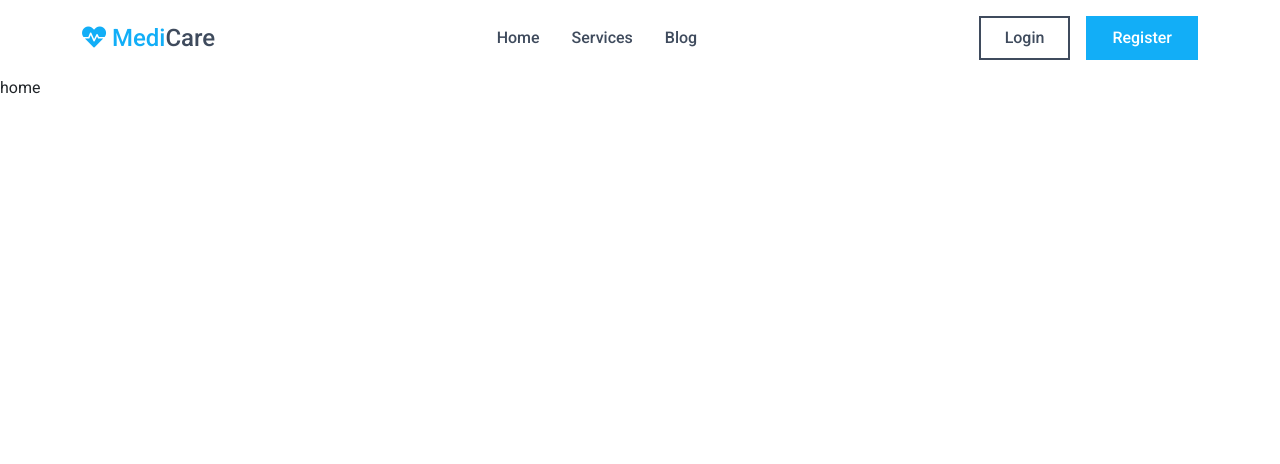
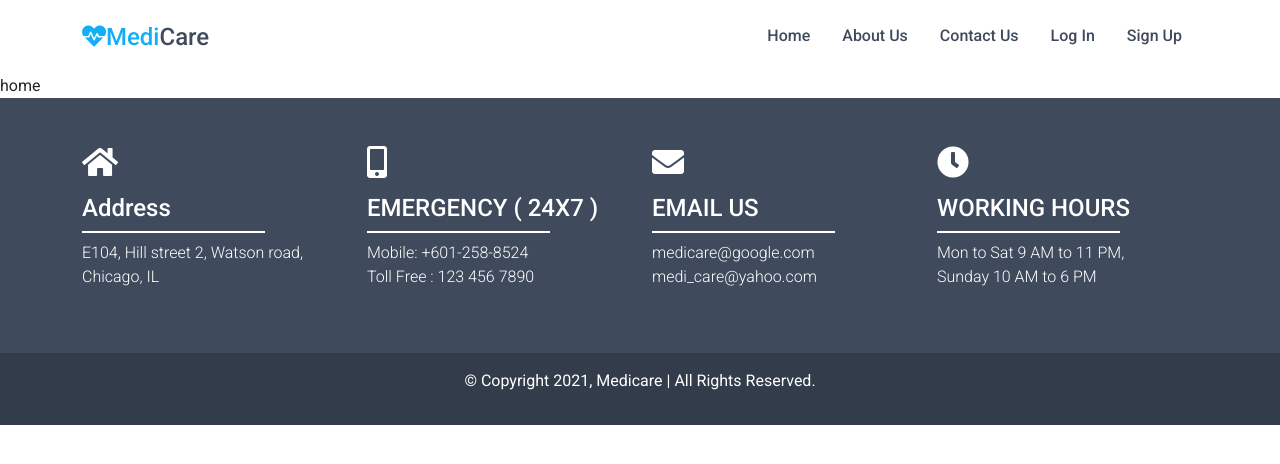
Before and after one commit to TasnimulHasan007/medicare, a React (Create React App) app: page /home in a window 1280 px wide. Shown: the top 464 px of the page. Built offline with nearby package versions, Linux system fonts and the light colour scheme.

Commit message:
footer done

```diff
--- a/package.json
+++ b/package.json
@@ -11,8 +11,10 @@
     "react": "^17.0.2",
     "react-bootstrap": "^2.0.0-rc.1",
     "react-dom": "^17.0.2",
+    "react-icons": "^4.3.1",
     "react-router-dom": "^5.3.0",
     "react-scripts": "4.0.3",
+    "styled-components": "^5.3.1",
     "web-vitals": "^1.0.1"
   },
   "scripts": {
--- a/src/App.css
+++ b/src/App.css
@@ -24,11 +24,3 @@ a {
   border: none;
   background: none;
 }
-
-/* utilities */
-.btn-main {
-  padding: 0.5rem 1.5rem;
-  border: 0.125rem solid;
-  font-weight: 500;
-  transition: 250ms ease;
-}
--- a/src/App.jsx
+++ b/src/App.jsx
@@ -2,6 +2,7 @@ import { BrowserRouter as Router, Switch, Route } from "react-router-dom"
 import Header from "./components/Header/Header"
 import Home from "./Pages/Home/Home"
 import "./App.css"
+import Footer from "./components/Footer/Footer"
 
 function App() {
   return (
@@ -16,6 +17,7 @@ function App() {
             <Home />
           </Route>
         </Switch>
+        <Footer />
       </Router>
     </>
   )
--- /dev/null
+++ b/src/components/Footer/Footer.css
@@ -0,0 +1,35 @@
+footer {
+  background: var(--secondary-color);
+  color: #fff;
+}
+
+.footer i {
+  font-size: 2rem;
+  margin-bottom: 1rem;
+}
+
+.footer .line {
+  width: 70%;
+  height: 0.15rem;
+  background: #fff;
+  margin-block: 0.5rem;
+}
+
+.footer p {
+  font-weight: 300;
+}
+
+.copyright {
+  text-align: center;
+  padding-block: 1rem;
+  backdrop-filter: brightness(0.8);
+}
+
+@media screen and (max-width: 768px) {
+  footer {
+    text-align: center;
+  }
+  .line {
+    margin-inline: auto;
+  }
+}
--- /dev/null
+++ b/src/components/Footer/Footer.jsx
@@ -0,0 +1,51 @@
+import React from "react"
+import { Col, Container, Row } from "react-bootstrap"
+import "./Footer.css"
+
+const Footer = () => {
+  return (
+    <footer>
+      <Container className="footer">
+        <Row className="py-5">
+          <Col lg={3} md={6}>
+            <i className="fas fa-home"></i>
+            <h4>Address</h4>
+            <div className="line"></div>
+            <p>
+              E104, Hill street 2, Watson road, <br /> Chicago, IL
+            </p>
+          </Col>
+          <Col lg={3} md={6}>
+            <i className="fas fa-mobile-alt"></i>
+            <h4>EMERGENCY ( 24X7 )</h4>
+            <div className="line"></div>
+            <p>
+              Mobile: +601-258-8524 <br /> Toll Free : 123 456 7890
+            </p>
+          </Col>
+          <Col lg={3} md={6}>
+            <i className="fas fa-envelope"></i>
+            <h4>EMAIL US</h4>
+            <div className="line"></div>
+            <p>
+              medicare@google.com <br /> medi_care@yahoo.com
+            </p>
+          </Col>
+          <Col lg={3} md={6}>
+            <i className="fas fa-clock"></i>
+            <h4>WORKING HOURS</h4>
+            <div className="line"></div>
+            <p>
+              Mon to Sat 9 AM to 11 PM, <br /> Sunday 10 AM to 6 PM
+            </p>
+          </Col>
+        </Row>
+      </Container>
+      <div className="copyright">
+        <p>&copy; Copyright 2021, Medicare | All Rights Reserved.</p>
+      </div>
+    </footer>
+  )
+}
+
+export default Footer
--- /dev/null
+++ b/src/components/Header/Burger.jsx
@@ -0,0 +1,52 @@
+import React, { useState } from "react"
+import styled from "styled-components"
+import RightNav from "./RightNav"
+
+const StyledBurger = styled.div`
+  width: 2rem;
+  height: 2rem;
+  display: none;
+  z-index: 2;
+  cursor: pointer;
+  @media (max-width: 768px) {
+    display: flex;
+    justify-content: space-around;
+    flex-flow: column nowrap;
+  }
+  div {
+    width: 2rem;
+    height: 0.25rem;
+    background-color: ${({ open }) =>
+      open ? "var(--primary-color)" : "var(--secondary-color)"};
+    border-radius: 10px;
+    transform-origin: 1px;
+    transition: all 0.3s linear;
+    &:nth-child(1) {
+      transform: ${({ open }) => (open ? "rotate(45deg)" : "rotate(0)")};
+    }
+    &:nth-child(2) {
+      transform: ${({ open }) => (open ? "translateX(100%)" : "translateX(0)")};
+      opacity: ${({ open }) => (open ? 0 : 1)};
+    }
+    &:nth-child(3) {
+      transform: ${({ open }) => (open ? "rotate(-45deg)" : "rotate(0)")};
+    }
+  }
+`
+
+const Burger = () => {
+  const [open, setOpen] = useState(false)
+
+  return (
+    <>
+      <StyledBurger open={open} onClick={() => setOpen(!open)}>
+        <div />
+        <div />
+        <div />
+      </StyledBurger>
+      <RightNav open={open} />
+    </>
+  )
+}
+
+export default Burger
--- a/src/components/Header/Header.css
+++ /dev/null
@@ -1,65 +0,0 @@
-/* header styles */
-.header {
-  display: flex;
-  align-items: center;
-  justify-content: space-between;
-  padding-block: 1rem;
-  position: sticy;
-  top: 0;
-}
-
-.header .brand {
-  font-size: 1.5rem;
-  font-weight: 500;
-  color: var(--secondary-color);
-}
-
-.header .brand > span {
-  color: var(--primary-color);
-}
-
-.header nav {
-  display: flex;
-  align-items: center;
-}
-
-.header nav a {
-  padding: 0.5rem 1rem;
-  font-weight: 500;
-  color: var(--secondary-color);
-
-  transition: 250ms ease;
-}
-
-.header nav a:hover,
-.header nav a:focus {
-  background: var(--primary-color);
-  color: #fff;
-}
-
-/* buttons */
-.header .register {
-  margin-left: 1rem;
-  background: var(--primary-color);
-  border-color: var(--primary-color);
-  color: #fff;
-}
-
-.header .register:hover,
-.header .register:focus {
-  color: var(--primary-color);
-  border-color: var(--primary-color);
-  background: transparent;
-}
-
-.header .login {
-  background: transparent;
-  color: var(--secondary-color);
-}
-
-.header .login:hover,
-.header .login:focus {
-  color: #fff;
-  border-color: var(--secondary-color);
-  background: var(--secondary-color);
-}
--- a/src/components/Header/Header.jsx
+++ b/src/components/Header/Header.jsx
@@ -1,29 +1,40 @@
-import React from "react"
+import Burger from "./Burger"
+import styled from "styled-components"
 import { Container } from "react-bootstrap"
-import { Link } from "react-router-dom"
-import "./Header.css"
+import { NavLink } from "react-router-dom"
+
+const Nav = styled.nav`
+  width: 100%;
+  display: flex;
+  justify-content: space-between;
+  align-items: center;
+  padding-block: 1rem;
+
+  .logo {
+    font-size: 1.5rem;
+    color: var(--secondary-color);
+    font-weight: 500;
+    cursor: pointer;
+
+    span {
+      color: var(--primary-color);
+    }
+  }
+`
 
 const Header = () => {
   return (
-    <header>
-      <Container className="header">
-        <div className="brand">
+    <Container>
+      <Nav>
+        <NavLink exact to="/" className="logo">
           <span>
-            <i className="fas fa-heartbeat"></i> Medi
+            <i className="fas fa-heartbeat"></i>Medi
           </span>
           Care
-        </div>
-        <nav>
-          <Link to="/">Home</Link>
-          <Link to="/services">Services</Link>
-          <Link to="/blog">Blog</Link>
-        </nav>
-        <div className="btn-container">
-          <button className="btn-main login">Login</button>
-          <button className="btn-main register">Register</button>
-        </div>
-      </Container>
-    </header>
+        </NavLink>
+        <Burger />
+      </Nav>
+    </Container>
   )
 }
 
--- /dev/null
+++ b/src/components/Header/RightNav.jsx
@@ -0,0 +1,55 @@
+import React from "react"
+import { NavLink } from "react-router-dom"
+import styled from "styled-components"
+
+const Div = styled.div`
+  list-style: none;
+  display: flex;
+  a {
+    padding: 0.5rem 1rem;
+    font-weight: 500;
+    color: var(--secondary-color);
+    border-bottom: 0.125rem solid transparent;
+
+    &:hover {
+      color: var(--primary-color);
+    }
+    &.active {
+      color: var(--primary-color);
+      border-color: var(--primary-color);
+    }
+  }
+  @media (max-width: 768px) {
+    flex-direction: column;
+    background-color: var(--secondary-color);
+    position: fixed;
+    transform: ${({ open }) => (open ? "translateX(0)" : "translateX(100%)")};
+    top: 0;
+    right: 0;
+    height: 100vh;
+    width: 300px;
+    padding-top: 3.5rem;
+    transition: transform 0.3s ease-in-out;
+    a {
+      color: #fff;
+      border: none;
+    }
+  }
+`
+
+const RightNav = ({ open }) => {
+  return (
+    <Div open={open}>
+      <NavLink exact to="/">
+        Home
+      </NavLink>
+
+      <NavLink to="/about">About Us</NavLink>
+      <NavLink to="/contact">Contact Us</NavLink>
+      <NavLink to="/login">Log In</NavLink>
+      <NavLink to="/register">Sign Up</NavLink>
+    </Div>
+  )
+}
+
+export default RightNav
```
Also changed, not shown: 1 other file (tests, documents, lock files or other folders).
